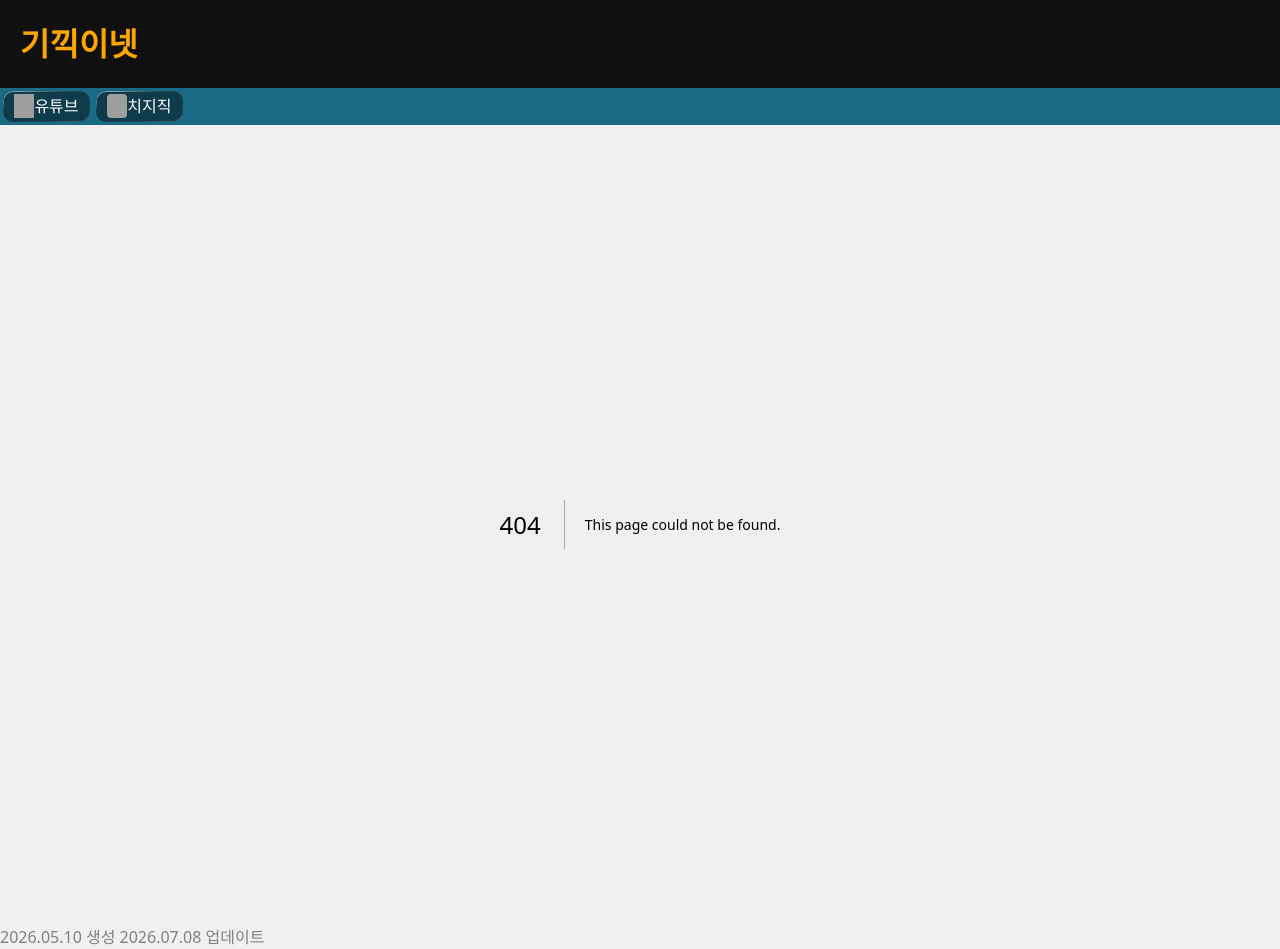
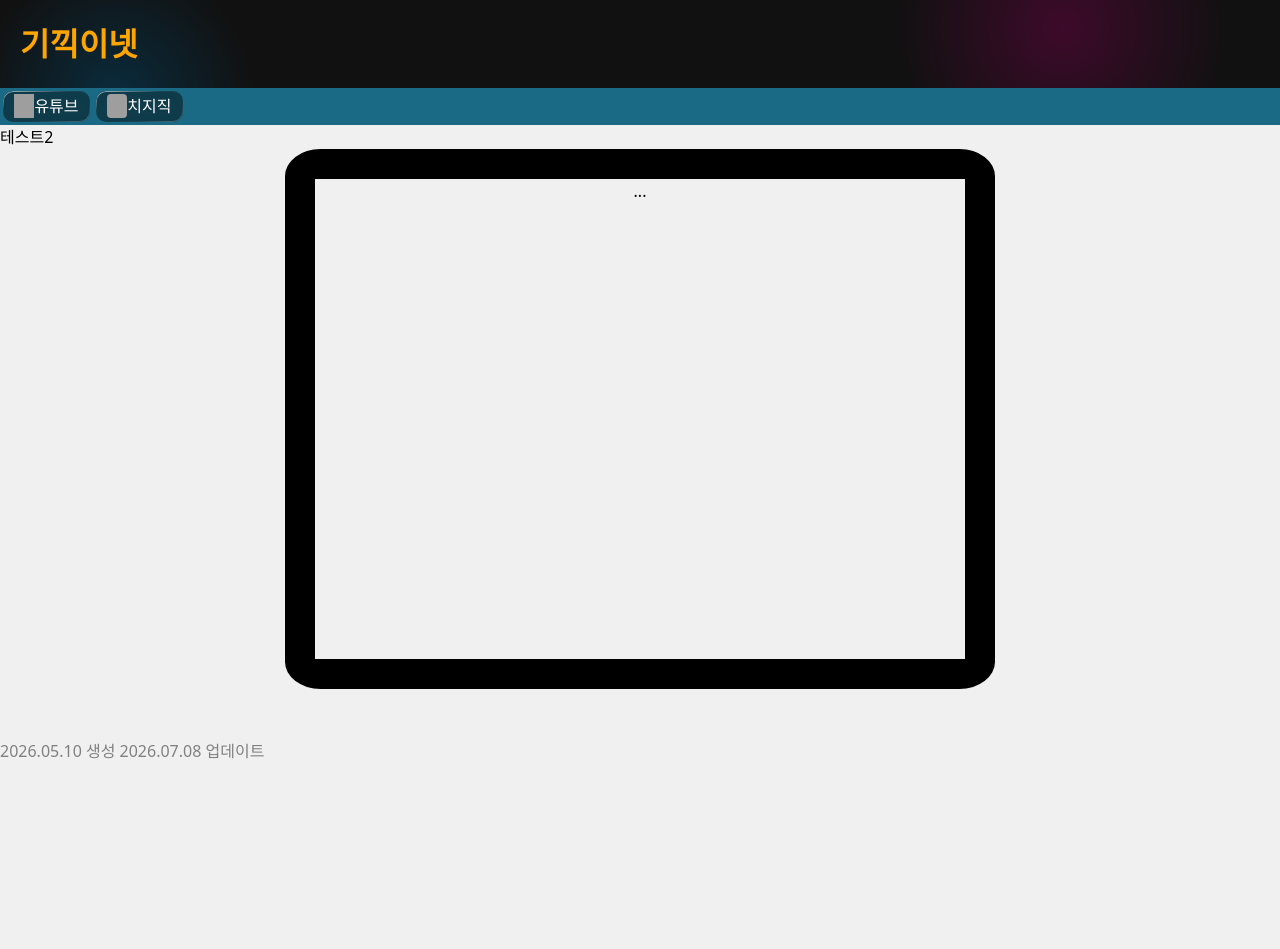
Before and after one commit to Cfghle/gknet, a Next.js app: page /comiclisttest/comictest2 in a window 1280 px wide. Before the commit this address had no page. After the commit the page ends 800 px from the top, so only its background shows below. Built offline with nearby package versions, Linux system fonts and the light colour scheme; grey boxes are pictures that could not be loaded.

Commit message:
ComicTest 추가

```diff
--- /dev/null
+++ b/app/comiclisttest/comictest1/page.tsx
@@ -0,0 +1,37 @@
+export default function ComicTest1() {
+  return (
+    <>
+      <style>{`
+        .monitor {
+            width: 710px;
+            height: 540px; /* 높이 고정 */
+            display: block;
+            margin: auto;
+            border-radius: 5%;
+            border: 30px solid;
+            margin-bottom: 50px;
+            text-align: center;
+            /*image-rendering: crisp-edges;*/
+            image-rendering: pixelated;
+        }
+        .messagebox{
+            display: inline-block;
+            font-size: 20px;
+            padding:5px;
+            margin: 10px;
+
+            /*테두리 설정*/
+            background-color: white;
+            border:2px solid black;
+            outline:2px solid white;
+
+            /*폰트 설정*/
+            font-family: "gal";
+            -webkit-font-smoothing: none;
+        }
+      `}</style>
+      <h1>테스트1</h1>
+      <div className="monitor">...</div>
+    </>
+  );
+}
--- /dev/null
+++ b/app/comiclisttest/comictest2/page.tsx
@@ -0,0 +1,37 @@
+export default function ComicTest2() {
+  return (
+    <>
+      <style>{`
+        .monitor {
+            width: 710px;
+            height: 540px; /* 높이 고정 */
+            display: block;
+            margin: auto;
+            border-radius: 5%;
+            border: 30px solid;
+            margin-bottom: 50px;
+            text-align: center;
+            /*image-rendering: crisp-edges;*/
+            image-rendering: pixelated;
+        }
+        .messagebox{
+            display: inline-block;
+            font-size: 20px;
+            padding:5px;
+            margin: 10px;
+
+            /*테두리 설정*/
+            background-color: white;
+            border:2px solid black;
+            outline:2px solid white;
+
+            /*폰트 설정*/
+            font-family: "gal";
+            -webkit-font-smoothing: none;
+        }
+      `}</style>
+      <h1>테스트2</h1>
+      <div className="monitor">...</div>
+    </>
+  );
+}
--- /dev/null
+++ b/app/comiclisttest/page.tsx
@@ -0,0 +1,11 @@
+export default function ComicListTest() {
+  return (
+    <>
+      <h1>만화 테스트 목록</h1>
+      <ul>
+        <li><a href="/comiclisttest/comictest1">테스트1</a></li>
+        <li><a href="/comiclisttest/comictest2">테스트2</a></li>
+      </ul>
+    </>
+  );
+}
--- a/app/globals.css
+++ b/app/globals.css
@@ -2,7 +2,26 @@
 
 
 .header{
-    background-Color: #101010;
+    position: relative;
+    z-index: 0;
+    overflow: hidden;
+    background-color: #111111;
+}
+.header::before{
+    content: "";
+    position: absolute;
+    inset: 0;
+    z-index: -1;
+    background:
+        radial-gradient(circle 200px at 9% 78%, #005580, transparent 70%),
+        radial-gradient(circle 240px at 83% 22%, #800051, transparent 70%);
+}
+.header::after{
+    content: "";
+    position: absolute;
+    inset: 0;
+    z-index: -1;
+    background-color: rgba(17, 17, 17, 0.6);
 }
 .header-links{
     --links-color: rgb(27, 106, 133);
--- a/app/page.tsx
+++ b/app/page.tsx
@@ -1,6 +1,20 @@
 import Image from "next/image";
 import styles from './page.module.css';
 import Rocketgame from "@/public/projects/Rocketgame";
+
+
+
+
+
+function Monitor({ src }: { src: string }){
+  return (
+  <div className = {styles['monitor']}>
+    <img src = {src} alt = "" width = "100%" height = "100%"></img>
+  </div>
+  )
+}
+
+
 
 export default function Home() {
   return (
```
